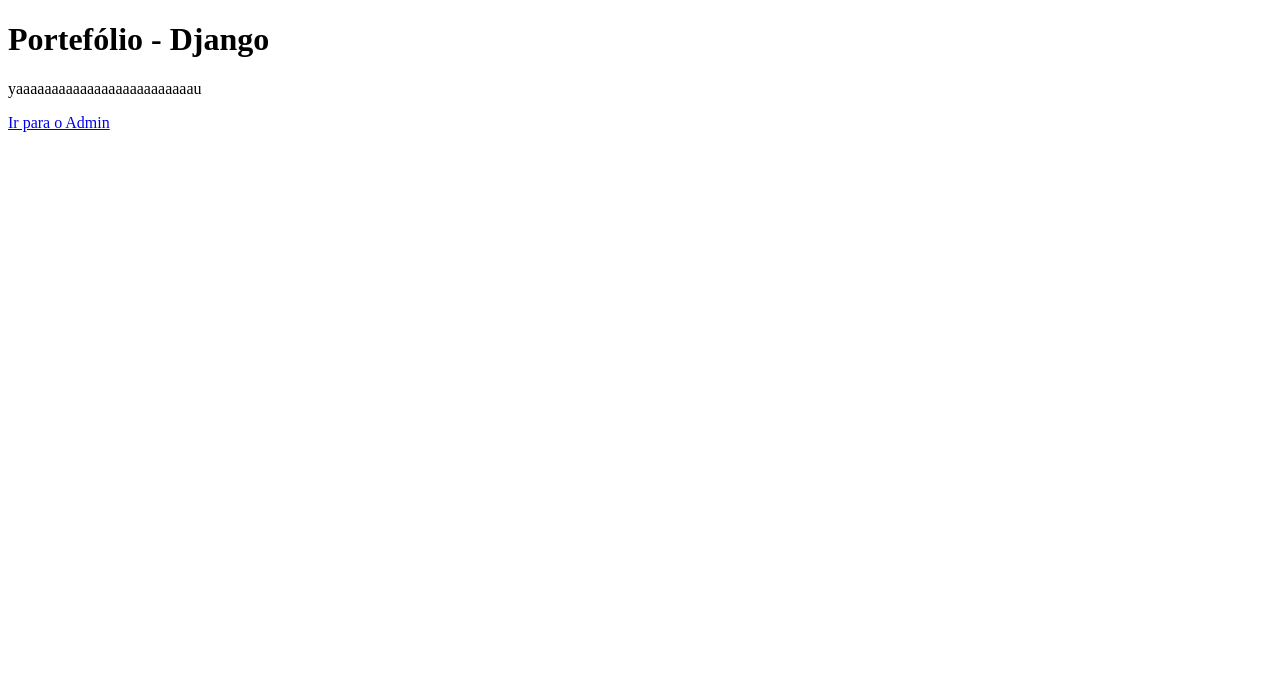
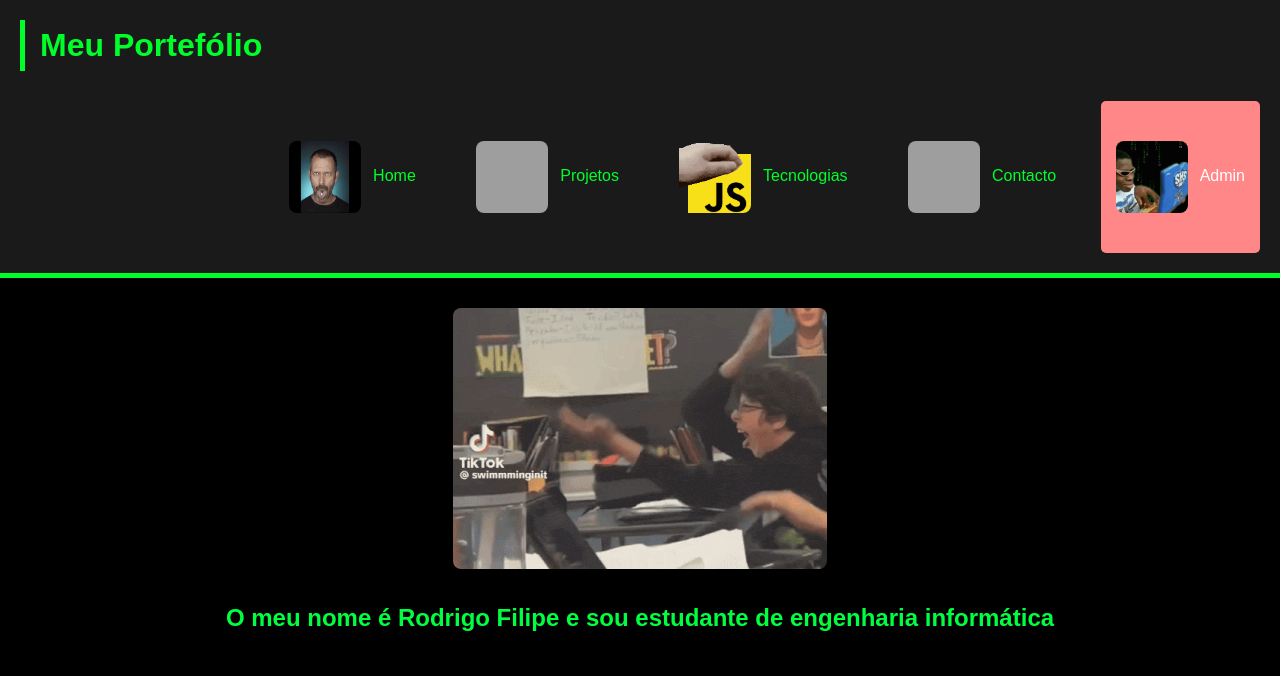
Before and after one commit to rodrigo-filipe/Django-portefolio, a Django app: page / in a window 1280 px wide. Shown: the top 676 px of the page. Run offline with Django 5.2, Linux system fonts and the light colour scheme; grey boxes are pictures that could not be loaded.

Commit message:
feature: Views adicionadas

```diff
--- /dev/null
+++ b/meu_portefolio/portefolio_app/static/portefolio_app/css/style.css
@@ -0,0 +1,133 @@
+/* Estilos básicos para o portefólio */
+
+body {
+    font-family: Arial, sans-serif;
+    background-color: #000000;
+    color: #333;
+    margin: 0;
+    padding: 20px;
+    line-height: 1.6;
+    display: flex;
+    flex-direction: column;
+    align-items: center;
+}
+
+header {
+    width: 100%;
+    background-color: #1a1a1a;
+    padding: 20px 40px;
+    margin: -20px -20px 0 -20px;
+    box-shadow: 0 4px 6px rgba(0, 0, 0, 0.3);
+    border-bottom: 5px solid #00ff2a;
+    display: flex;
+    justify-content: space-between;
+    align-items: center;
+    flex-wrap: wrap;
+    gap: 30px;
+}
+
+header h1 {
+    margin: 0;
+    color: #00ff2a;
+    text-align: left;
+    font-size: 32px;
+    border-left: 5px solid #00ff2a;
+    padding-left: 15px;
+    display: inline-block;
+}
+
+.navbar {
+    display: flex;
+    justify-content: flex-end;
+    margin-top: 0;
+    margin-left: auto;
+}
+
+.navbar ul {
+    list-style: none;
+    display: flex;
+    gap: 30px;
+    margin: 0;
+    padding: 0;
+    flex-wrap: wrap;
+    justify-content: center;
+}
+
+.navbar li {
+    margin: 0;
+    padding: 0;
+}
+
+.navbar a {
+    color: #00ff2a;
+    text-decoration: none;
+    font-size: 16px;
+    padding: 10px 15px;
+    border-radius: 5px;
+    transition: all 0.3s ease;
+    display: inline-block;
+}
+
+.navbar a:hover {
+    background-color: #00ff2a;
+    color: #000000;
+    text-decoration: none;
+    transform: scale(1.1);
+}
+
+.navbar .admin-link {
+    background-color: #ff8787;
+    color: white;
+}
+
+.navbar .admin-link:hover {
+    background-color: #ff0000;
+    color: #000000;
+}
+
+.nav-icon {
+    width: 72px;
+    height: 72px;
+    vertical-align: middle;
+    margin-right: 8px;
+    display: inline-block;
+}
+
+h1 {
+    color: #00ff40;
+    text-align: center;
+    margin-top: 50px;
+}
+
+h2 {
+    text-align: center;
+    color: #00ff40;
+}
+
+img {
+    display: block;
+    margin: 30px auto;
+    max-width: 300px;
+    height: auto;
+    border-radius: 8px;
+}
+
+.profile-image {
+    max-width: 500px;
+    height: auto;
+}
+
+p {
+    color: white;
+    text-align: center;
+    font-size: 18px;
+}
+
+a {
+    color: #00ff2a;
+    text-decoration: none;
+}
+
+a:hover {
+    text-decoration: underline;
+}
--- a/meu_portefolio/portefolio_app/templates/home.html
+++ b/meu_portefolio/portefolio_app/templates/home.html
@@ -4,10 +4,27 @@
     <meta charset="UTF-8">
     <meta name="viewport" content="width=device-width, initial-scale=1.0">
     <title>Meu Portefólio</title>
+    {% load static %}
+    <link rel="stylesheet" href="{% static 'portefolio_app/css/style.css' %}">
 </head>
 <body>
-    <h1>Portefólio  - Django</h1>
-    <p>yaaaaaaaaaaaaaaaaaaaaaaaaau</p>
-    <p><a href="/admin/">Ir para o Admin</a></p>
+    <header>
+        <h1>Meu Portefólio</h1>
+        <nav class="navbar">
+            <ul>
+                <li><a href="{% url 'portefolio_app:home' %}"><img src="{% static 'portefolio_app/images/icons/home.gif' %}" alt="Home" class="nav-icon"> Home</a></li>
+                <li><a href="{% url 'portefolio_app:projects' %}"><img src="{% static 'portefolio_app/images/icons/projetos.gif' %}" alt="Projetos" class="nav-icon"> Projetos</a></li>
+                <li><a href="{% url 'portefolio_app:technologies' %}"><img src="{% static 'portefolio_app/images/icons/tecnologias.gif' %}" alt="Tecnologias" class="nav-icon"> Tecnologias</a></li>
+                <li><a href="{% url 'portefolio_app:contact' %}"><img src="{% static 'portefolio_app/images/icons/contacto.gif' %}" alt="Contacto" class="nav-icon"> Contacto</a></li>
+                <li><a href="/admin/" class="admin-link"><img src="{% static 'portefolio_app/images/icons/admin.gif' %}" alt="Admin" class="nav-icon"> Admin</a></li>
+            </ul>
+        </nav>
+    </header>
+
+    <main>
+        <img src="{% static 'portefolio_app/images/67.gif' %}" alt="Foto de Rodrigo Filipe" class="profile-image">
+
+        <h2>O meu nome é Rodrigo Filipe e sou estudante de engenharia informática</h2>
+    </main>
 </body>
 </html>
--- a/meu_portefolio/portefolio_app/urls.py
+++ b/meu_portefolio/portefolio_app/urls.py
@@ -5,4 +5,7 @@
 
 urlpatterns = [
     path('', views.home, name='home'),
+    path('projetos', views.projetos, name='projects'),
+    path('tecnologias', views.tecnologias, name='technologies'),
+    path('contacto', views.contacto, name='contact'),
 ]
--- a/meu_portefolio/portefolio_app/views.py
+++ b/meu_portefolio/portefolio_app/views.py
@@ -4,3 +4,12 @@
 
 def home(request):
     return render(request, 'home.html')
+
+def projetos(request):
+    return render(request, 'projetos.html')
+
+def tecnologias(request):
+    return render(request, 'tecnologias.html')
+
+def contacto(request):
+    return render(request, 'contacto.html')
```
Also changed, not shown: meu_portefolio/portefolio_app/templates/contacto.html (added, +30 -0 lines), meu_portefolio/portefolio_app/templates/projetos.html (added, +29 -0 lines), meu_portefolio/portefolio_app/templates/tecnologias.html (added, +29 -0 lines), meu_portefolio/portefolio_app/static/portefolio_app/images/67.gif (added), meu_portefolio/portefolio_app/static/portefolio_app/images/icons/admin.gif (added), meu_portefolio/portefolio_app/static/portefolio_app/images/icons/home.gif (added), meu_portefolio/portefolio_app/static/portefolio_app/images/icons/tecnologias.gif (added), meu_portefolio/portefolio_app/static/portefolio_app/images/well-wel.gif (added), 4 other files.
